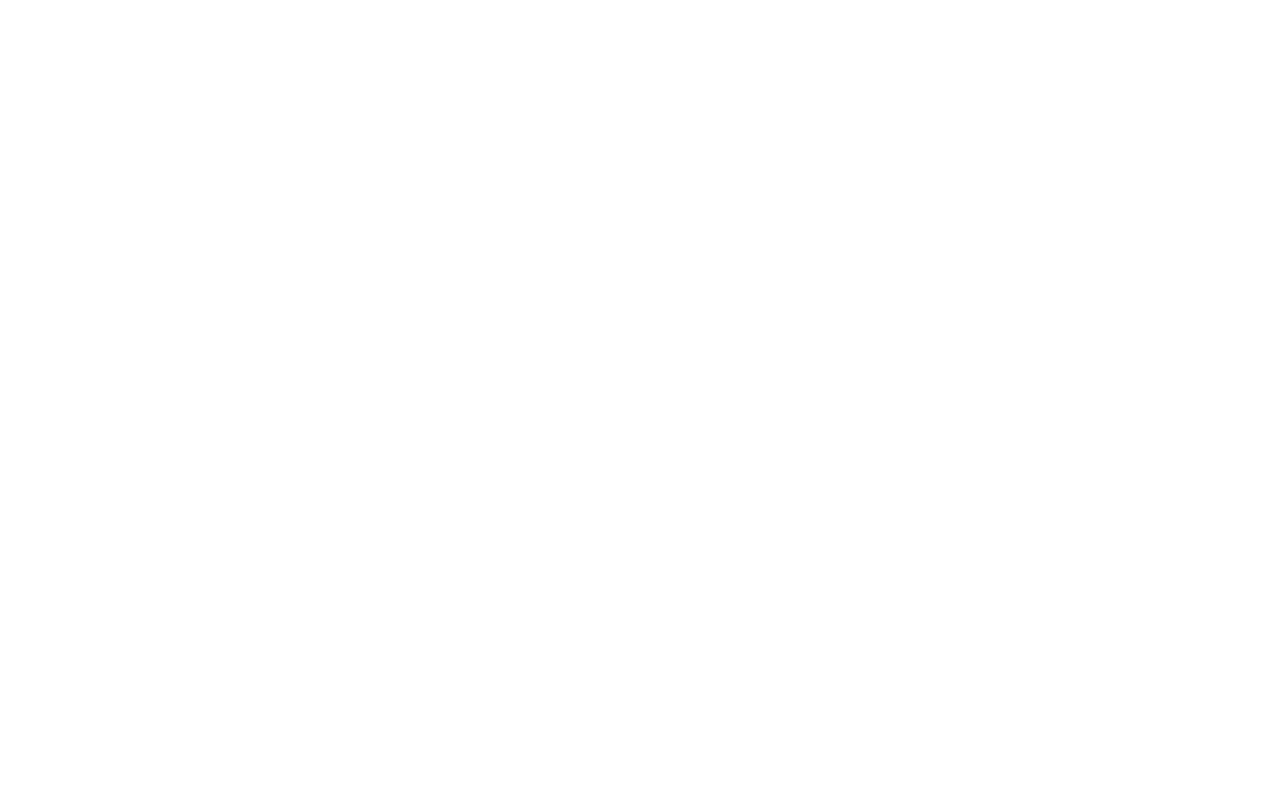
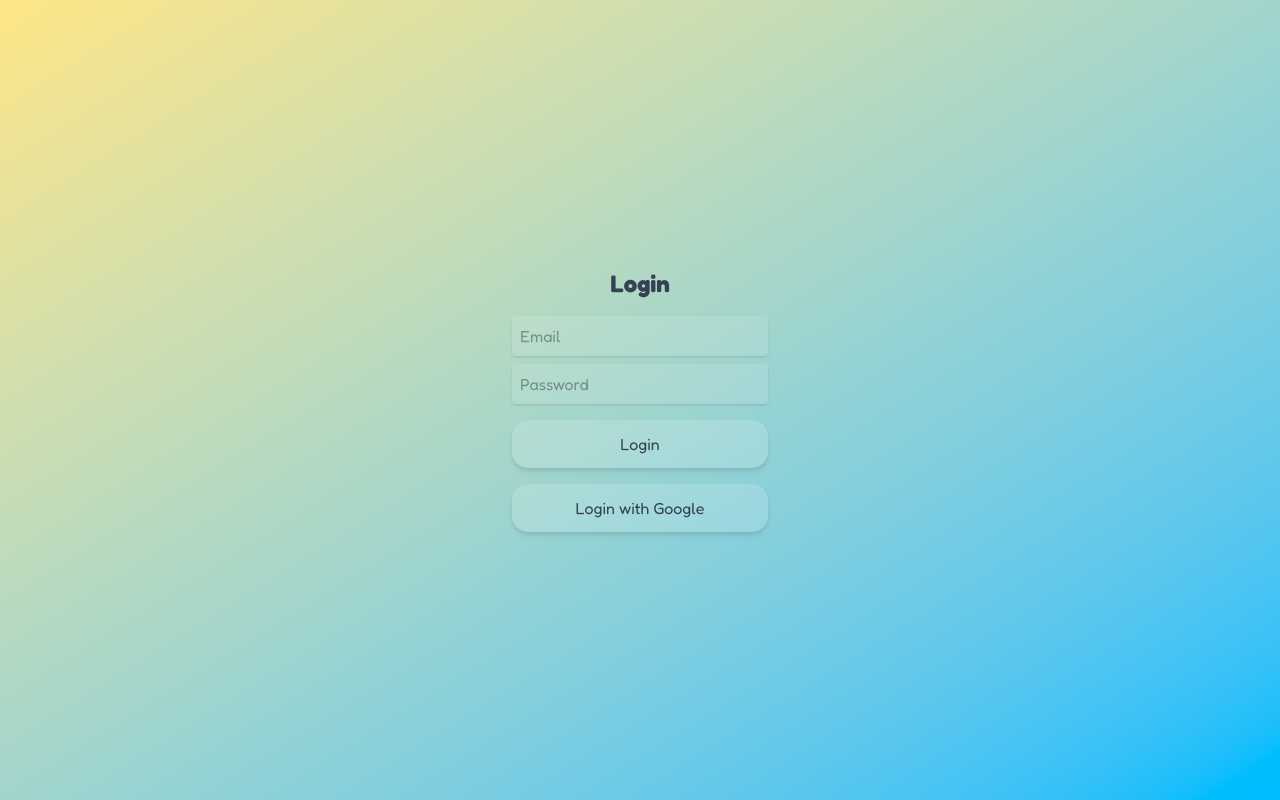
Before and after one commit to JansenSamosa/Nolu, a React (Vite) app in the folder daily-assisted-journal-frontend/: page /login in a window 1280 px wide. Before the commit this address had no page. Built offline with nearby package versions, Linux system fonts and the light colour scheme; no server answers.

Commit message:
integrated basic authentication using firebase; created login and register functionality

```diff
--- a/daily-assisted-journal-frontend/src/App.jsx
+++ b/daily-assisted-journal-frontend/src/App.jsx
@@ -4,9 +4,14 @@ import { BrowserRouter, Routes, Route } from 'react-router'
 import Home from './components/Home'
 import Journal from './components/Journal'
 import { fetchMoods } from './api'
+import Login from './components/Login'
+import Register from './components/Register'
+import { auth, onAuthStateChanged } from './firebase.js'
+import axios from 'axios'
 
 export const MoodContext = createContext()
 export const StreakContext = createContext()
+export const AuthContext = createContext()
 
 const App = () => {
   const [moods, setMoods] = useState([])
@@ -18,25 +23,64 @@ const App = () => {
       streak: 4,
       completedToday: false
     })
+
   }, [])
 
   useEffect(() => {
     console.log(moods)
   }, [moods])
 
+
+  const [user, setUser] = useState(null)
+  const [loading, setLoading] = useState(true)
+
+  const getUserInfo = async (user) => {
+    const response = await axios.get('http://127.0.0.1:5000/user', {
+        headers: {
+          Authorization: `Bearer ${await user.getIdToken()}`
+        }
+      }
+    )
+    console.log(response.data)
+  }
+
+  useEffect(() => {
+    const unsubscribe = onAuthStateChanged(auth, user => {
+      if (user) {
+        const initUser = async () => {
+          setUser(user)
+          await getUserInfo(user)
+          setLoading(false)
+        }
+        initUser()
+      } else {
+        console.log("No logged in user")
+        setLoading(false)
+      }
+    })
+    return () => unsubscribe()
+  }, [])
+
   return (
     <div className='font-display text-color-main'>
+      {loading ?
+        <div className='background-saturated w-screen h-screen flex justify-center items-center'>
+        </div> :
+        <AuthContext.Provider value={user} >
           <MoodContext value={moods}>
             <StreakContext value={streakData}>
               <BrowserRouter>
                 <Routes>
                   <Route index element={<Home />} />
+                  <Route path='/login' element={<Login />} />
+                  <Route path='/register' element={<Register />} />
                   <Route path='/daily' element={<Daily />} />
                   <Route path='/journal' element={<Journal />} />
                 </Routes>
               </BrowserRouter>
             </StreakContext>
           </MoodContext>
+        </AuthContext.Provider>}
     </div>
   )
 }
--- a/daily-assisted-journal-frontend/src/components/Home.jsx
+++ b/daily-assisted-journal-frontend/src/components/Home.jsx
@@ -1,9 +1,14 @@
-import React from 'react'
+import React, { useContext, useEffect } from 'react'
 import ButtonGlass from './ButtonGlass'
-import { useNavigate } from 'react-router'
+import { redirect, useNavigate } from 'react-router'
+import { AuthContext } from '../App'
+import { signOut } from 'firebase/auth'
+import { auth } from '../firebase'
 
 const Home = () => {
   const navigate = useNavigate()
+
+  const user = useContext(AuthContext)
 
   return (
     <div className='flex flex-col items-center justify-center h-screen w-screen
@@ -26,16 +31,29 @@ const Home = () => {
         {/* </div> */}
       </div>
       <div className='flex-1/3 flex flex-col justify-start w-60 '>
+        {user && (
+          <>
             <ButtonGlass className='mb-4 p-2' onClick={() => navigate('/journal')}>
-          Demo
+              Dashboard
             </ButtonGlass>
+            <ButtonGlass className='mb-4 p-2' onClick={() => {
+              signOut(auth)
+              location.reload()
+            }}>
+              Logout
+            </ButtonGlass>
+          </>
+        )}
 
-        <ButtonGlass className='mb-4 p-2'>
+        {!user &&
+          <>
+            <ButtonGlass className='mb-4 p-2' onClick={() => navigate('/login')}>
               Login
             </ButtonGlass>
-        <ButtonGlass className='mb-4 p-2'>
+            <ButtonGlass className='mb-4 p-2' onClick={() => navigate('/register')}>
               Register
             </ButtonGlass>
+          </>}
       </div>
       <div className='flex-1/3'></div>
     </div>
--- /dev/null
+++ b/daily-assisted-journal-frontend/src/components/Login.jsx
@@ -0,0 +1,94 @@
+import React, { useEffect, useState } from 'react'
+import ButtonGlass from './ButtonGlass'
+import {
+  auth, signInWithEmailAndPassword,
+  GoogleAuthProvider, providerGoogle, signInWithRedirect, getRedirectResult,
+  signInWithPopup
+} from '../firebase.js'
+
+import { useNavigate } from 'react-router'
+
+const Login = () => {
+  const navigate = useNavigate()
+
+  const [email, setEmail] = useState('')
+  const [password, setPassword] = useState('')
+
+
+  const loginUser = (e) => {
+    e.preventDefault()
+
+    signInWithEmailAndPassword(auth, email, password)
+      .then(userCredential => {
+        // signed up
+        console.log(userCredential.user)
+        navigate('/')
+      })
+      .catch(error => {
+        console.log(error)
+      })
+  }
+
+  const loginWithGoogle = () => {
+    signInWithPopup(auth, providerGoogle)
+      .then((result) => {
+        // This gives you a Google Access Token. You can use it to access the Google API.
+        const credential = GoogleAuthProvider.credentialFromResult(result);
+        const token = credential.accessToken;
+        // The signed-in user info.
+        const user = result.user;
+        // IdP data available using getAdditionalUserInfo(result)
+        // ...
+        console.log(user)
+        navigate('/')
+      }).catch((error) => {
+        // Handle Errors here.
+        const errorCode = error.code;
+        const errorMessage = error.message;
+        // The email of the user's account used.
+        const email = error.customData.email;
+        // The AuthCredential type that was used.
+        const credential = GoogleAuthProvider.credentialFromError(error);
+        console.log(error)
+        console.log(credential)
+      });
+  }
+
+  return (
+    <div className='background-saturated h-screen w-screen'>
+      <form
+        className='flex flex-col items-center justify-center h-full'
+        onSubmit={e => loginUser(e)}
+      >
+        <h1 className='text-2xl font-bold mb-4'>Login</h1>
+        <input
+          type='email'
+          placeholder='Email'
+          className='mb-2 p-2  rounded bg-glass w-64'
+          id='email'
+          value={email}
+          onChange={e => setEmail(e.target.value)}
+        />
+        <input
+          type='password'
+          placeholder='Password'
+          className='mb-2 p-2  rounded bg-glass w-64'
+          id='password'
+          value={password}
+          onChange={e => setPassword(e.target.value)}
+        />
+        <ButtonGlass className='w-64 p-3 mt-2'>
+          Login
+        </ButtonGlass>
+        <ButtonGlass
+          className='w-64 p-3 mt-4'
+          onClick={loginWithGoogle}
+        >
+          Login with Google
+        </ButtonGlass>
+      </form>
+    </div>
+  )
+}
+
+export default Login
--- /dev/null
+++ b/daily-assisted-journal-frontend/src/components/Register.jsx
@@ -0,0 +1,58 @@
+import React, { useState } from 'react'
+import ButtonGlass from './ButtonGlass'
+import { auth, createUserWithEmailAndPassword } from '../firebase.js'
+import { useNavigate } from 'react-router'
+
+const Register = () => {
+  const navigate = useNavigate()
+
+  const [email, setEmail] = useState('')
+  const [password, setPassword] = useState('')
+
+
+  const createUser = (e) => {
+    e.preventDefault()
+
+    createUserWithEmailAndPassword(auth, email, password)
+      .then(userCredential => {
+        // signed up
+        console.log(userCredential.user)
+        navigate('/')
+      })
+      .catch(error => {
+        console.log(error)
+      })
+  }
+
+  return (
+    <div className='background-saturated h-screen w-screen'>
+      <form
+        className='flex flex-col items-center justify-center h-full'
+        onSubmit={e => createUser(e)}
+      >
+        <h1 className='text-2xl font-bold mb-4'>Register</h1>
+        <input
+          type='email'
+          placeholder='Email'
+          className='mb-2 p-2  rounded bg-glass w-64'
+          id='email'
+          value={email}
+          onChange={e => setEmail(e.target.value)}
+        />
+        <input
+          type='password'
+          placeholder='Password'
+          className='mb-2 p-2  rounded bg-glass w-64'
+          id='password'
+          value={password}
+          onChange={e => setPassword(e.target.value)}
+        />
+        <ButtonGlass className='w-64 p-3 mt-2'>
+          Register
+        </ButtonGlass>
+      </form>
+    </div>
+  )
+}
+
+export default Register
--- /dev/null
+++ b/daily-assisted-journal-frontend/src/firebase.js
@@ -0,0 +1,31 @@
+// Import the functions you need from the SDKs you need
+import { initializeApp } from "firebase/app";
+import {
+  getAuth, createUserWithEmailAndPassword, signInWithEmailAndPassword,
+  GoogleAuthProvider, signInWithRedirect, getRedirectResult, signInWithPopup, onAuthStateChanged, signOut
+} from 'firebase/auth';
+
+// Your web app's Firebase configuration
+// For Firebase JS SDK v7.20.0 and later, measurementId is optional
+const firebaseConfig = {
+  apiKey: "AIzaSyAL4l2VVr8ivsGRGMfS5-qvuUhTRDWGLrY",
+  authDomain: "nolu-eb8a6.firebaseapp.com",
+  // authDomain: "nolu-eb8a6.firebaseapp.com",
+  projectId: "nolu-eb8a6",
+  storageBucket: "nolu-eb8a6.firebasestorage.app",
+  messagingSenderId: "682028316923",
+  appId: "1:682028316923:web:aa4fec1b2a78375e83185e",
+  measurementId: "G-X0EGK6KVX2"
+};
+
+// Initialize Firebase
+const app = initializeApp(firebaseConfig);
+export const auth = getAuth(app)
+auth.languageCode = 'it';
+
+const providerGoogle = new GoogleAuthProvider()
+
+export {
+  createUserWithEmailAndPassword, signInWithEmailAndPassword, signOut,
+  GoogleAuthProvider, providerGoogle, signInWithRedirect, getRedirectResult, signInWithPopup, onAuthStateChanged
+}
```
Lines whose indentation alone changed are shown as unchanged.
